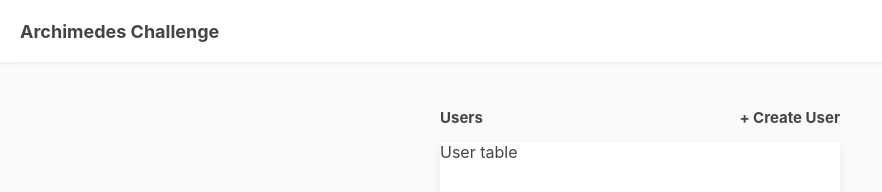
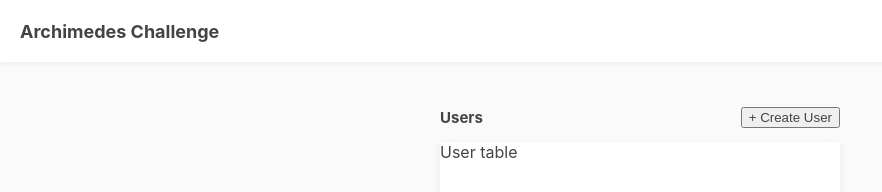
Before and after one commit to mppdg/archimedes-frontend-react-challenge, a React (Create React App) app: page / in a window 1280 px wide. Shown: the top 192 px of the page, without its empty margins (0-882 px from the left). Built offline with nearby package versions, Linux system fonts and the light colour scheme.

Commit message:
Define and use ActionButton component

```diff
--- a/src/components/common/ActionButton.jsx
+++ b/src/components/common/ActionButton.jsx
@@ -0,0 +1,9 @@
+const ActionButton = ({text, ...props}) => {
+    return (
+      <button className="btn-primary" {...props}>
+        {text}
+      </button>
+    );
+  };
+
+  export default ActionButton;
--- a/src/components/views/Users.jsx
+++ b/src/components/views/Users.jsx
@@ -1,7 +1,8 @@
 import ContentCard from "../common/ContentCard";
+import ActionButton from "../common/ActionButton";
 
 const Users = () => {
-  const title = <><h4>Users</h4>+ Create User</>
+  const title = <><h4>Users</h4><ActionButton text="+ Create User" /></>
 
   const content = "User table"
 
```
